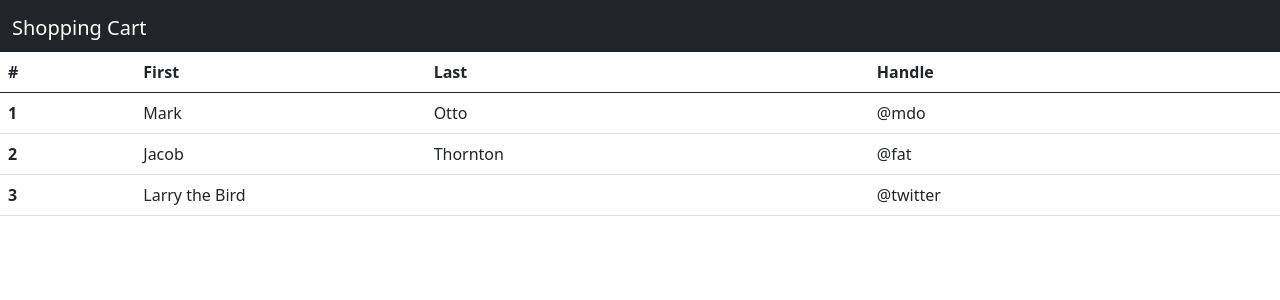
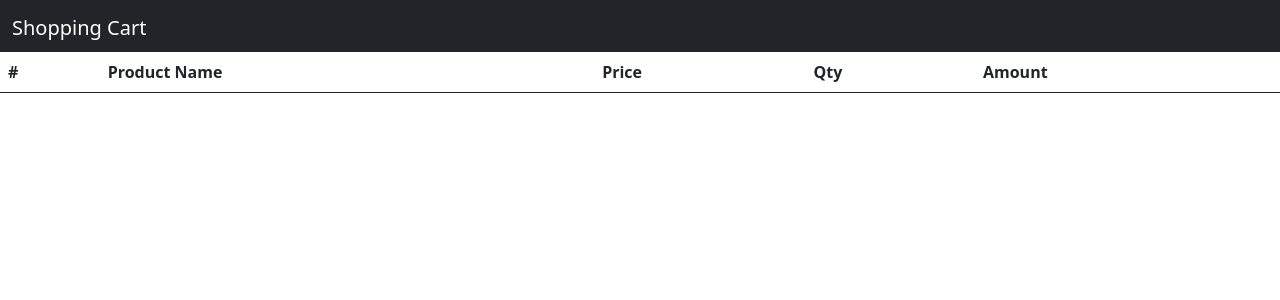
Before and after one commit to Amit-1998/DEV_PP_11, a React (Create React App) app in the folder Module3/shopping-cart/: page /cart in a window 1280 px wide. Shown: the top 300 px of the page. Built offline with nearby package versions, Linux system fonts and the light colour scheme.

Commit message:
filtered Arr contains only products whose qty>0

```diff
--- a/Module3/shopping-cart/src/components/cart.jsx
+++ b/Module3/shopping-cart/src/components/cart.jsx
@@ -1,33 +1,26 @@
+import { useSelector } from "react-redux";
+
 let Cart = () => {
+
+    let state = useSelector(state=>state)
+    console.log(state);
+
+    let filteredArr = state.filter((el) => el.qty > 0);
+
     return (
         <>
             <table class="table">
                 <thead>
                     <tr>
                         <th scope="col">#</th>
-                        <th scope="col">First</th>
-                        <th scope="col">Last</th>
-                        <th scope="col">Handle</th>
+                        <th scope="col">Product Name</th>
+                        <th scope="col">Price</th>
+                        <th scope="col">Qty</th>
+                        <th scope="col">Amount</th>
                     </tr>
                 </thead>
                 <tbody>
-                    <tr>
-                        <th scope="row">1</th>
-                        <td>Mark</td>
-                        <td>Otto</td>
-                        <td>@mdo</td>
-                    </tr>
-                    <tr>
-                        <th scope="row">2</th>
-                        <td>Jacob</td>
-                        <td>Thornton</td>
-                        <td>@fat</td>
-                    </tr>
-                    <tr>
-                        <th scope="row">3</th>
-                        <td colspan="2">Larry the Bird</td>
-                        <td>@twitter</td>
-                    </tr>
+
                 </tbody>
             </table>
         </>
```
